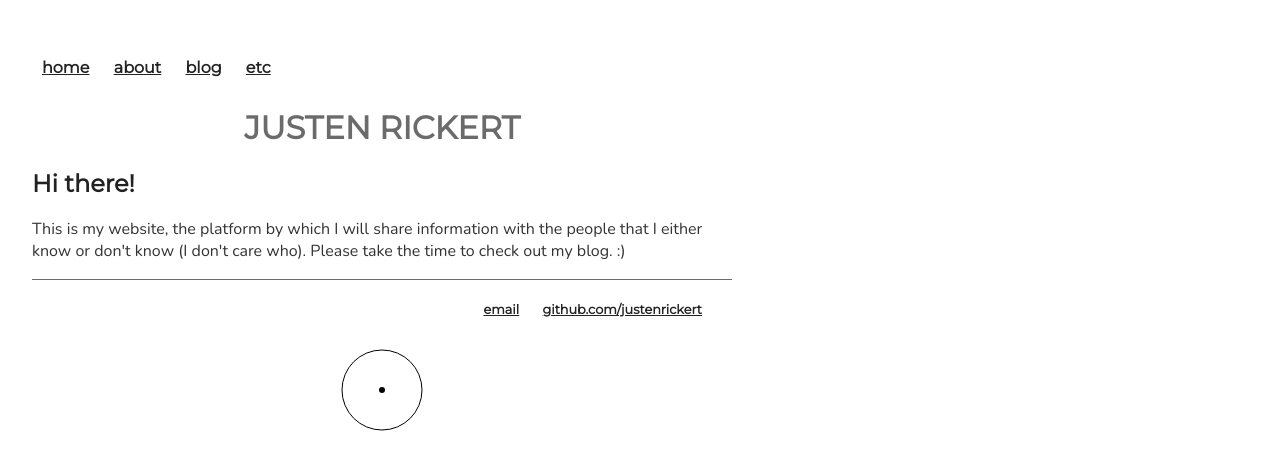
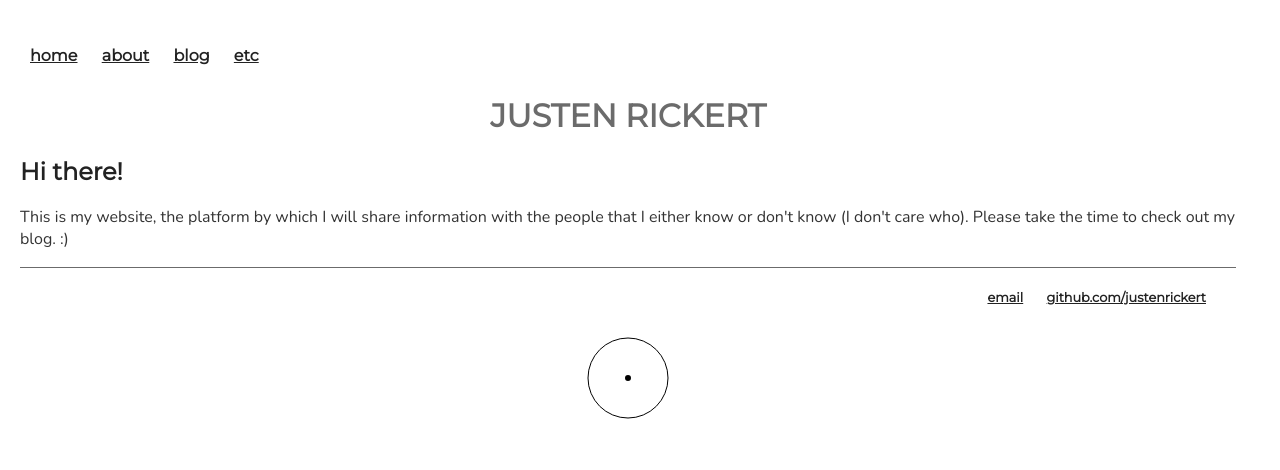
Before and after one commit to JustenRickert/justenrickert-old-user-page, a Jekyll site: the page built from index.html, in a window 1280 px wide. Shown: the top 470 px of the page. Built offline with Jekyll 4.4.1, drawn with Linux system fonts in a browser that asks for light colours; nearby versions of some CDN libraries.

Commit message:
I'll try again later.

```diff
--- a/css/main.css
+++ b/css/main.css
@@ -13,20 +13,20 @@ img {
 }
 
 body {
-    max-width: 700px;
+    /* max-width: 700px; */
     /* margin: 30px auto; */
-    /* width: 95%; */
+    width: 95%;
     padding: 12px;
     padding-bottom: 0;
 }
 
-@media only screen and (min-width: 481px) {
-    body {
-        padding-top: 24px;
-        padding-right: 24px;
-        padding-left: 24px;
-    }
-}
+/* @media only screen and (min-width: 481px) { */
+/*     body { */
+/*         padding-top: 24px; */
+/*         padding-right: 24px; */
+/*         padding-left: 24px; */
+/*     } */
+/* } */
 
 nav ul, footer ul {
     font-family: Montserrat;
```
